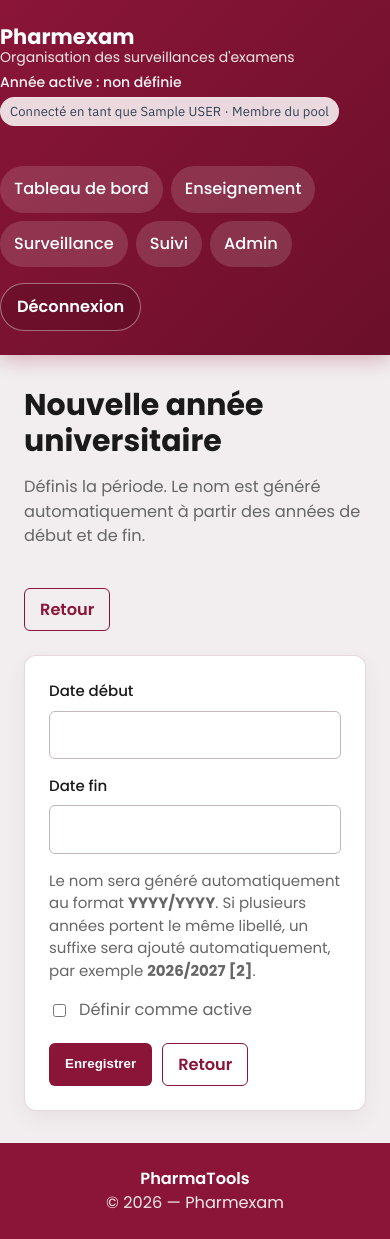
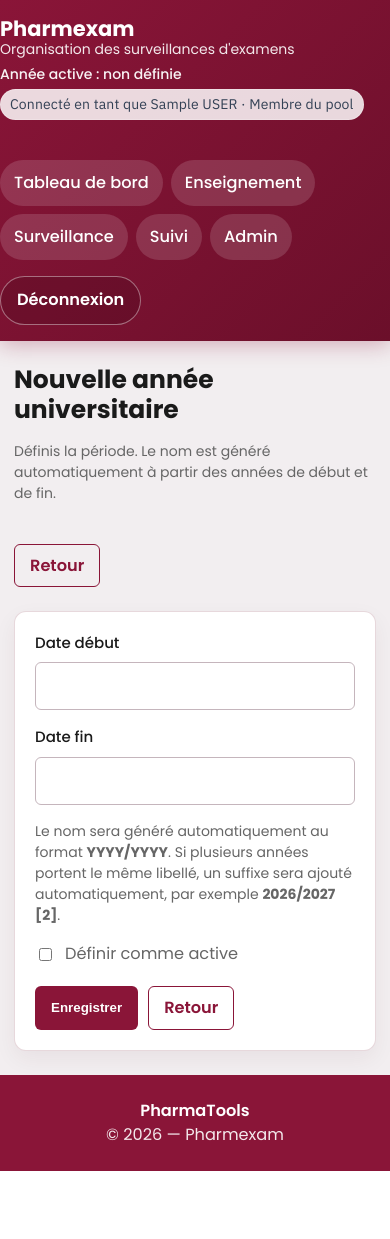
Before and after one commit to tadjman/pharmexam, a Django app: page /annees/nouvelle/ in a window 390 px wide. After the commit the page ends 1171 px from the top, so only its background shows below. Run offline with Django 5.2, Linux system fonts and the light colour scheme; the visitor is signed in with stand-in values (Sample User, id 1); data that the repository does not hold is empty.

Commit message:
Feat: Responsiveness navigateur ; mobile navigateur

```diff
--- a/academics/tests.py
+++ b/academics/tests.py
@@ -423,7 +423,7 @@ class AcademicCatalogViewsTests(TestCase):
         UP.objects.create(nom="Physiologie")
         response = self.client.get(reverse("academics:up_list"))
         self.assertEqual(response.status_code, 200)
-        self.assertContains(response, "UP globales")
+        self.assertContains(response, "Unités pédagogiques")
         self.assertContains(response, "Physiologie")
         self.assertContains(response, "Voir les formations")
         self.assertContains(response, "+ Nouvelle UP")
@@ -442,7 +442,7 @@ class AcademicCatalogViewsTests(TestCase):
         response = self.client.get(reverse("academics:up_create"))
         self.assertEqual(response.status_code, 200)
         self.assertContains(response, "Nouvelle UP")
-        self.assertContains(response, "Retour aux UP")
+        self.assertContains(response, "Retour")
         self.assertContains(response, 'name="nom"')
 
     def test_default_internal_up_is_hidden_from_up_detail_and_update(self):
@@ -469,7 +469,7 @@ class AcademicCatalogViewsTests(TestCase):
         self.assertContains(response, "Lea MARTIN")
         self.assertContains(response, "Enseignant")
         self.assertContains(response, "lea.martin@example.com")
-        self.assertContains(response, "Retour aux UP")
+        self.assertContains(response, "Retour")
         self.assertContains(response, "Modifier")
         self.assertContains(response, reverse("academics:up_update", args=[up.pk]))
 
--- a/exams/views.py
+++ b/exams/views.py
@@ -482,10 +482,7 @@ def build_up_distribution(exam: Examen, total_required: int, surveillances):
     other_count = 0
     for surveillance in surveillances:
         surveillant = surveillance.surveillant
-        if (
-            surveillant.role == RoleUtilisateur.ENSEIGNANT
-            and surveillant.up_id in expected_up_ids
-        ):
+        if surveillant.up_id in expected_up_ids:
             current_counts[surveillant.up_id] += 1
         else:
             other_count += 1
--- a/static/css/pharmatools.css
+++ b/static/css/pharmatools.css
@@ -63,6 +63,7 @@ html, body {
 html {
   min-height: 100%;
   zoom: var(--ui-scale);
+  -webkit-text-size-adjust: 100%;
 }
 
 @supports not (zoom: 1) {
@@ -105,6 +113,7 @@ a.underlined { text-decoration: underline; font-weight: 500; }
   flex-direction: column;
   line-height: 1.2;
   flex: 0 0 auto;
+  min-width: 0;
 }
 .brand__title { font-weight: 700; font-size: 21px; }
 .brand__subtitle { font-size: 14px; opacity: 0.9; }
@@ -131,6 +140,7 @@ a.underlined { text-decoration: underline; font-weight: 500; }
   background: rgba(255, 255, 255, 0.84);
   border: 1px solid rgba(255, 255, 255, 0.22);
   box-shadow: none;
+  overflow-wrap: anywhere;
 }
 .brand__user--teacher { color: #115e59; }
 .brand__user--scolarite { color: #9a3412; }
@@ -246,11 +256,13 @@ a.underlined { text-decoration: underline; font-weight: 500; }
   line-height: 1.2;
   margin: 0 0 var(--s-2) 0;
   font-weight: 700;
+  overflow-wrap: anywhere;
 }
 
 .page-subtitle {
   margin: 0 0 var(--s-3) 0;
   color: var(--text-secondary);
+  overflow-wrap: anywhere;
 }
 
 .page-layout {
@@ -550,6 +570,7 @@ a.underlined { text-decoration: underline; font-weight: 500; }
   cursor: pointer;
   transition: box-shadow var(--t), background var(--t), border-color var(--t), color var(--t);
   user-select: none;
+  max-width: 100%;
 }
 .btn:focus-visible { outline: none; box-shadow: var(--shadow-glow); }
 
@@ -1596,6 +1635,10 @@ a.underlined { text-decoration: underline; font-weight: 500; }
     align-items: stretch;
   }
 
+  .container {
+    padding: 0 var(--s-2);
+  }
+
   .nav {
     grid-template-columns: 1fr;
     justify-items: stretch;
@@ -1609,6 +1652,18 @@ a.underlined { text-decoration: underline; font-weight: 500; }
   .nav__form--end,
   .nav__item--auth {
     justify-self: start;
+  }
+
+  .page-title {
+    font-size: 28px;
+  }
+
+  .page-header__actions,
+  .form-actions,
+  .exam-form-actions,
+  .report-entity-row .entity-row__actions {
+    width: 100%;
+    justify-content: flex-start;
   }
 
   .exam-room-card__actions,
@@ -1653,8 +1712,75 @@ a.underlined { text-decoration: underline; font-weight: 500; }
 }
 
 @media (max-width: 640px) {
+  .container {
+    padding: 0 14px;
+  }
+
+  .header__inner {
+    padding: var(--s-2) 0;
+  }
+
+  .main {
+    padding: var(--s-3) 0;
+  }
+
+  .page-title {
+    font-size: 25px;
+  }
+
+  .page-subtitle,
+  .brand__subtitle,
+  .brand__meta,
+  .brand__user,
+  .card__meta,
+  .soft-item__meta,
+  .form-help {
+    font-size: 14px;
+  }
+
+  .card,
+  .report-entity-row {
+    padding: 20px;
+  }
+
+  .entity-row,
+  .exam-watch-row {
+    padding: 14px;
+  }
+
+  .form-card--wide,
+  .form-card,
+  .login-card {
+    max-width: 100%;
+  }
+
+  .exam-overview-card .page-title {
+    font-size: 30px;
+  }
+
+  .exam-overview-card .page-subtitle {
+    font-size: 16px;
+  }
+
+  .exam-summary,
+  .exam-up-distribution__grid,
+  .form-grid--columns,
+  .selector-grid,
+  .report-filter-form__grid {
+    grid-template-columns: 1fr;
+  }
+
   .dashboard-status-grid {
     grid-template-columns: 1fr;
+  }
+
+  .dashboard-hero__metrics {
+    grid-template-columns: 1fr;
+  }
+
+  .toast-stack {
+    width: min(560px, calc(100vw - 20px));
+    bottom: 16px;
   }
 }
 
```
Also changed, not shown: other parts of static/css/pharmatools.css (+37 -0 lines), exams/forms.py (+14 -2 lines), exams/tests.py (+81 -0 lines), templates/exams/exam_form.html (+8 -5 lines).
